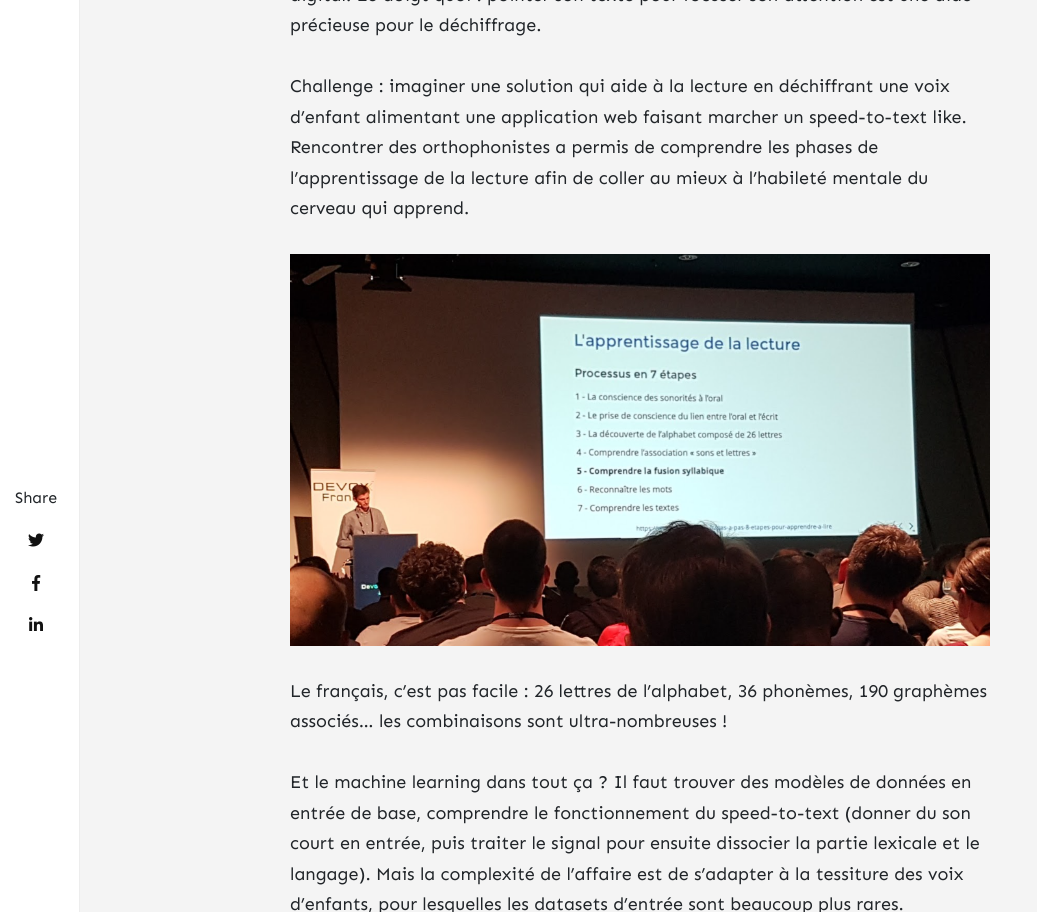
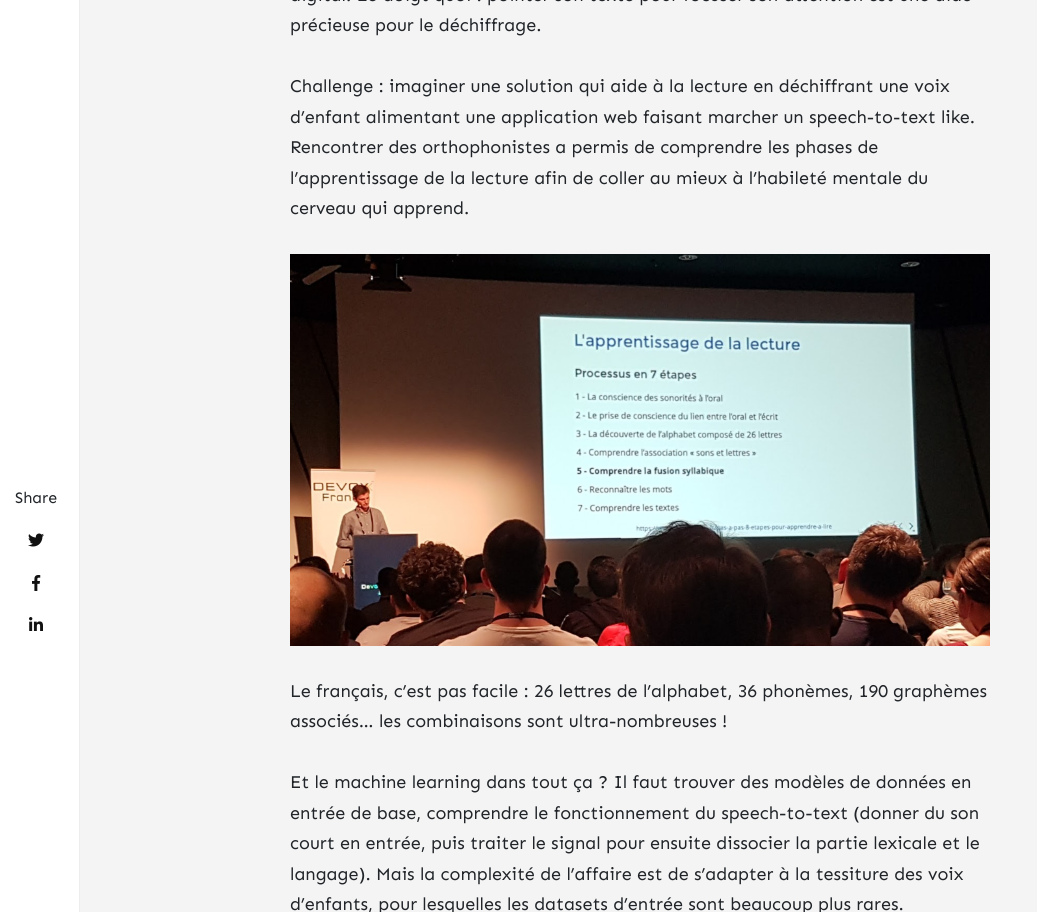
Before and after one commit to klaukf/blog, a Jekyll site: the page built from _posts/2022-04-19-mon-devoxx-2022-a-moi.md, in a window 1280 px wide and 1400 px high, scrolled down 24175 px. Shown: the part 185-1097 px from the top of the window, without its empty margins (0-1037 px from the left). Built offline with Jekyll 4.4.1, drawn with Linux system fonts in a browser that asks for light colours; nearby versions of some CDN libraries; comment, search, counter and statistics services are not loaded; some of the changed text lies outside the part shown.

Commit message:
📝 quelques typos (#12)
* quelques typos

* ✏️

```diff
--- a/_posts/2022-04-19-mon-devoxx-2022-a-moi.md
+++ b/_posts/2022-04-19-mon-devoxx-2022-a-moi.md
@@ -7,7 +7,7 @@
 image: assets/images/devoxxFR2.png
 ---
 
-*ENFIN !! je crois que c'est le mot qui résume le plus l'attente (3 ans quand même !), les retrouvailles, les allers et venues dans les couloirs Neuilly et Paris, l'arrêt aux stands, les discussions avec les copains et les copines... Que ça fait du bien !
+ENFIN !! je crois que c'est le mot qui résume le plus l'attente (3 ans quand même !), les retrouvailles, les allers et venues dans les couloirs Neuilly et Paris, l'arrêt aux stands, les discussions avec les copains et les copines... Que ça fait du bien !
 Retour en images et en texte de cette spéciale 10 ans de DevoxxFR...
 
 ## Mardi 19 avril : prépa physique et mentale
@@ -331,14 +331,14 @@
 
 Retour d'expérience : lors de l'apprentissage de la lecture, les enfants décortiquent les syllabes une à une. Un des outils magiques qui existent est le digital. Le doigt quoi ! pointer son texte pour focuser son attention est une aide précieuse pour le déchiffrage.
 
-Challenge : imaginer une solution qui aide à la lecture en déchiffrant une voix d'enfant alimentant une application web faisant marcher un speed-to-text like.
+Challenge : imaginer une solution qui aide à la lecture en déchiffrant une voix d'enfant alimentant une application web faisant marcher un speech-to-text like.
 Rencontrer des orthophonistes a permis de comprendre les phases de l'apprentissage de la lecture afin de coller au mieux à l'habileté mentale du cerveau qui apprend.
 
 ![Vincent dans la salle Maillot]({{ site.url }}{{ site.baseurl }}/assets/images/lecture.png)
 
 Le français, c'est pas facile : 26 lettres de l'alphabet, 36 phonèmes, 190 graphèmes associés... les combinaisons sont ultra-nombreuses !
 
-Et le machine learning dans tout ça ? Il faut trouver des modèles de données en entrée de base, comprendre le fonctionnement du speed-to-text (donner du son court en entrée, puis traiter le signal pour ensuite dissocier la partie lexicale et le langage).
+Et le machine learning dans tout ça ? Il faut trouver des modèles de données en entrée de base, comprendre le fonctionnement du speech-to-text (donner du son court en entrée, puis traiter le signal pour ensuite dissocier la partie lexicale et le langage).
 Mais la complexité de l'affaire est de s'adapter à la tessiture des voix d'enfants, pour lesquelles les datasets d'entrée sont beaucoup plus rares.
 
 Deux possibilités de modèles :
```
Also changed, not shown: other parts of _posts/2022-04-19-mon-devoxx-2022-a-moi.md (+1 -1 lines).
